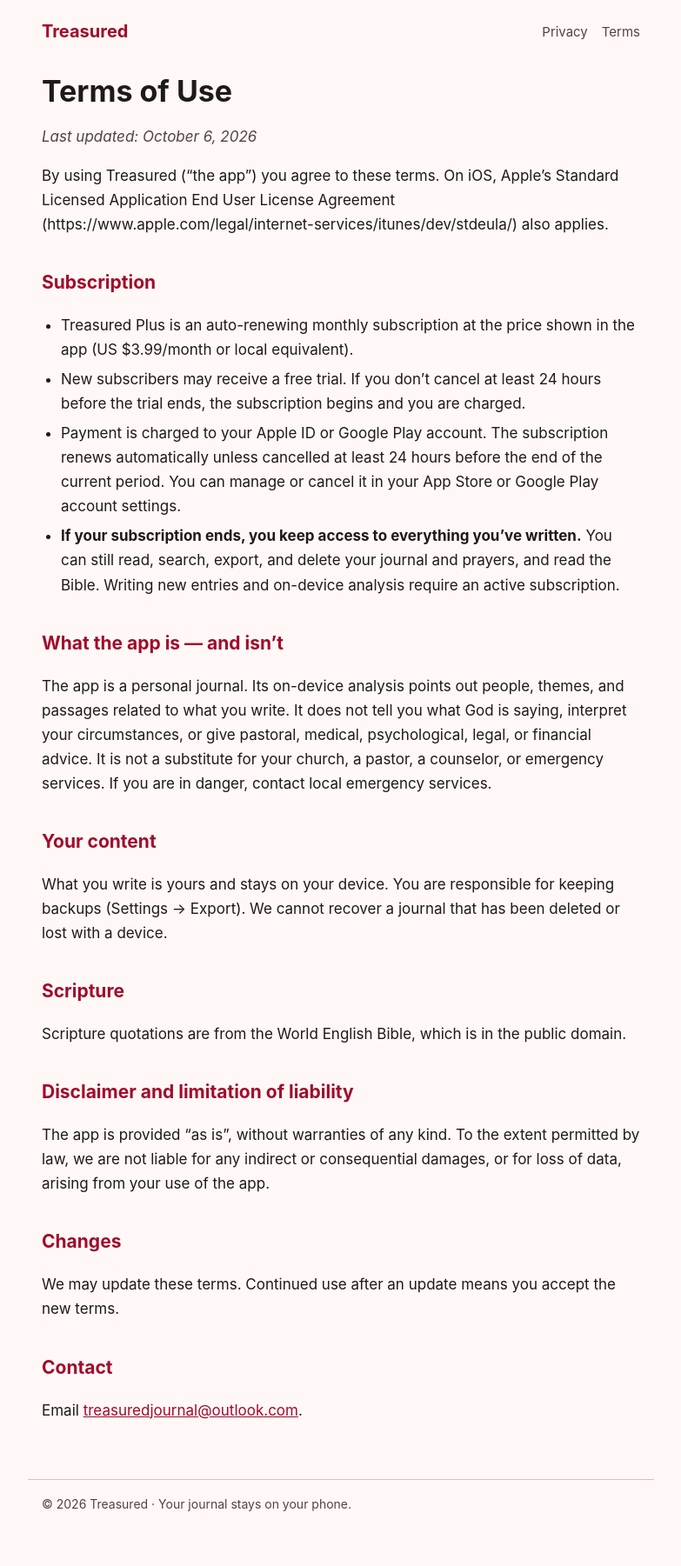
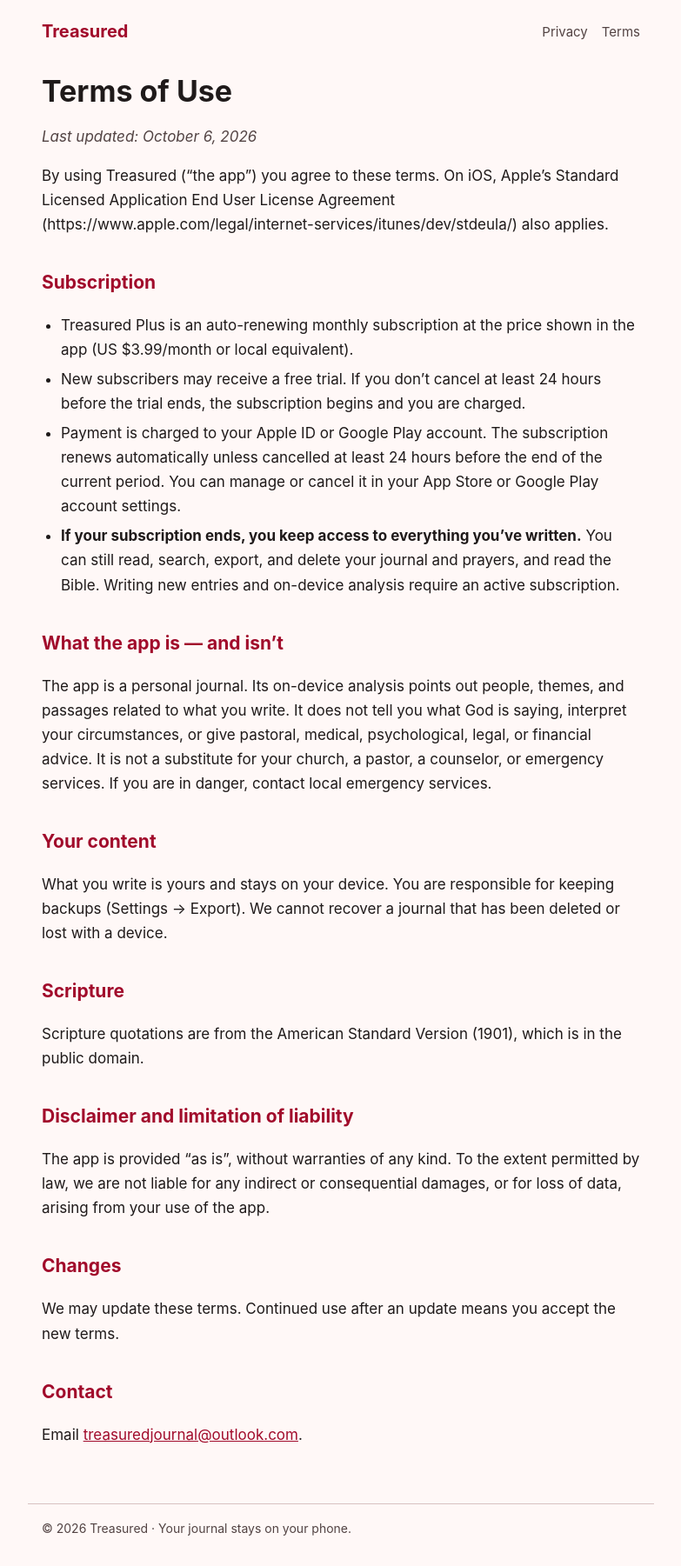
Before and after one commit to hconklin24/treasured, a Jekyll site: the page built from terms/index.md, in a window 1280 px wide. Shown: the whole page at 87% size, without its empty margins (248-1031 px from the left). Built offline with Jekyll 4.4.1, drawn with Linux system fonts in a browser that asks for light colours; before the commit the page ends 1773 px from its top, so only the background shows below that.

Commit message:
Switch Bible attribution to the American Standard Version; refresh screenshots
Co-Authored-By: Claude Opus 5.5 <noreply@anthropic.com>

```diff
--- a/index.html
+++ b/index.html
@@ -24,7 +24,7 @@ layout: landing
 </header>
 
 <div class="verse">
-  <blockquote class="serif">“But Mary kept all these sayings, pondering them in her heart.”<cite>Luke 2:19 · World English Bible</cite></blockquote>
+  <blockquote class="serif">“But Mary kept all these sayings, pondering them in her heart.”<cite>Luke 2:19 · American Standard Version</cite></blockquote>
 </div>
 
 <main id="how">
@@ -66,7 +66,7 @@ layout: landing
       <div class="copy">
         <div class="eyebrow">Scripture in context</div>
         <h2 class="serif">Scripture, not scripts.</h2>
-        <p>For what you're carrying, Treasured shows related passages from the full World English Bible: always the real text with the verses around it, never computer-written. It points you to Scripture and to your people. It doesn't tell you what God is saying.</p>
+        <p>For what you're carrying, Treasured shows related passages from the full American Standard Version: always the real text with the verses around it, never computer-written. It points you to Scripture and to your people. It doesn't tell you what God is saying.</p>
       </div>
       <img class="phone" loading="lazy" src="{{ '/assets/shots/4-scripture.jpg' | relative_url }}" alt="Psalm 94 shown with surrounding verses">
     </div>
--- a/terms/index.md
+++ b/terms/index.md
@@ -26,7 +26,7 @@ What you write is yours and stays on your device. You are responsible for keepin
 
 ## Scripture
 
-Scripture quotations are from the World English Bible, which is in the public domain.
+Scripture quotations are from the American Standard Version (1901), which is in the public domain.
 
 ## Disclaimer and limitation of liability
 
```
Also changed, not shown: privacy/index.md (+1 -1 lines), assets/shots/1-notices.jpg, assets/shots/4-scripture.jpg.
